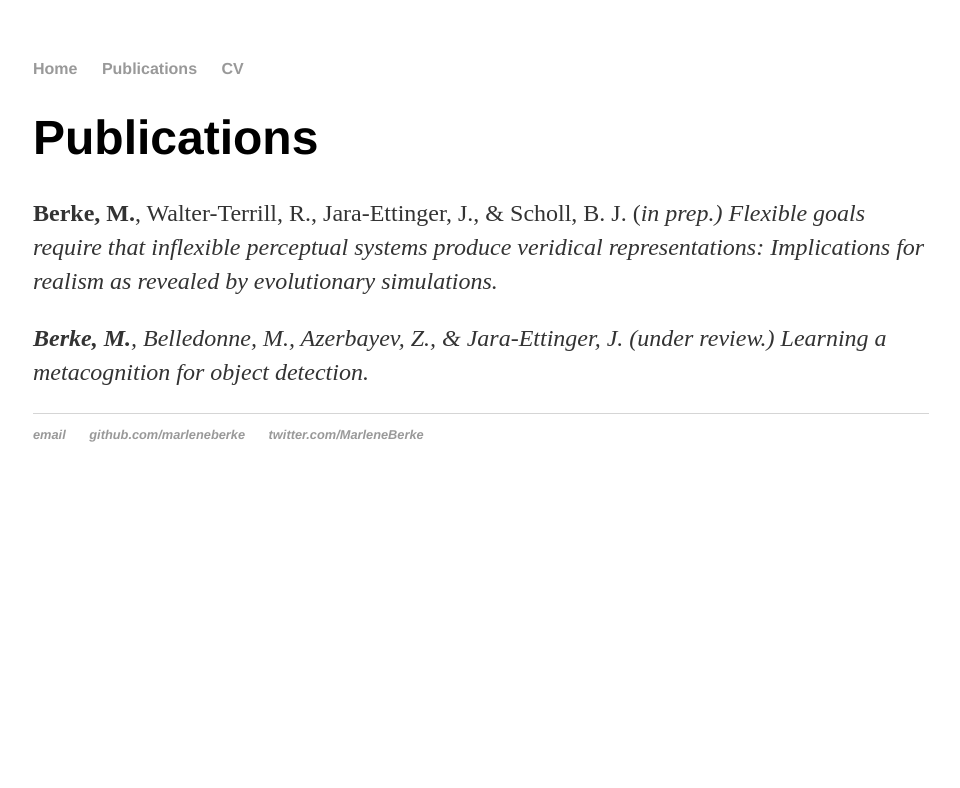
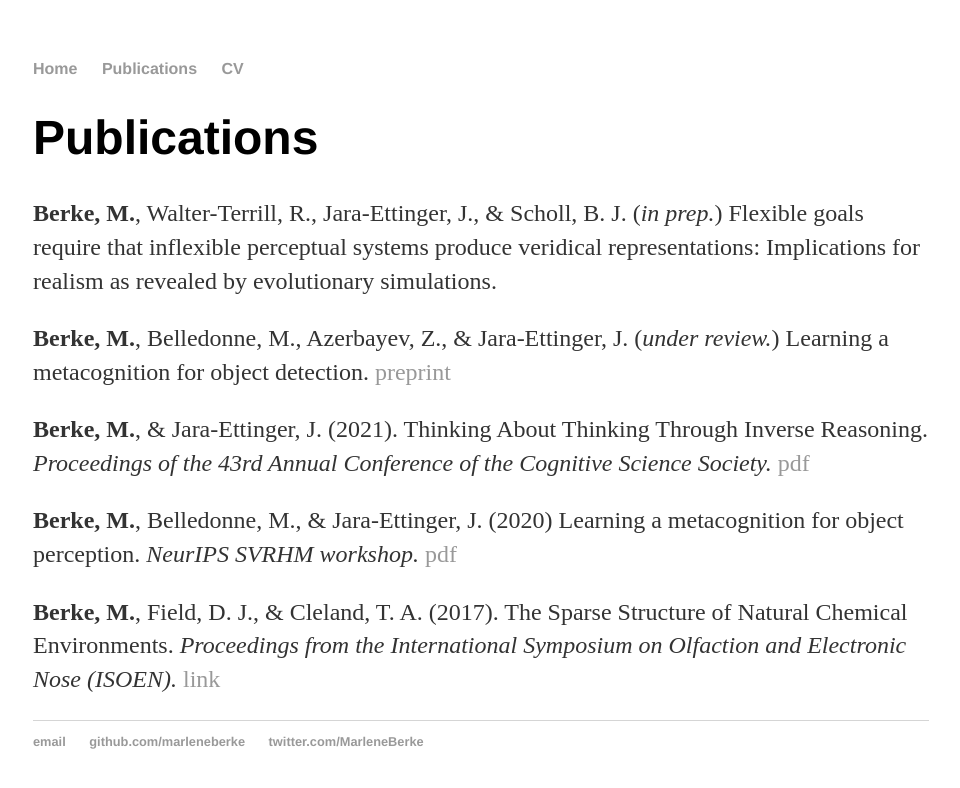
Before and after one commit to marleneberke/marleneberke.github.io, a Jekyll site: the page built from publications.html, in a window 1280 px wide. Shown: the top 788 px of the page, without its empty margins (159-1119 px from the left). Built offline with Jekyll 4.4.1, drawn with Linux system fonts in a browser that asks for light colours.

Commit message:
Update publications.html

```diff
--- a/publications.html
+++ b/publications.html
@@ -5,6 +5,12 @@ title: Publications
 
 <h1>Publications</h1>
 
-<p><b>Berke, M.</b>, Walter-Terrill, R., Jara-Ettinger, J., & Scholl, B. J. (<i>in prep.</b>) Flexible goals require that inflexible perceptual systems produce veridical representations: Implications for realism as revealed by evolutionary simulations. </p>
+<p><b>Berke, M.</b>, Walter-Terrill, R., Jara-Ettinger, J., & Scholl, B. J. (<i>in prep.</i>) Flexible goals require that inflexible perceptual systems produce veridical representations: Implications for realism as revealed by evolutionary simulations. </p>
 
-<p><b>Berke, M.</b>, Belledonne, M., Azerbayev, Z., & Jara-Ettinger, J. (<i>under review.</b>) Learning a metacognition for object detection. </p>
+<p><b>Berke, M.</b>, Belledonne, M., Azerbayev, Z., & Jara-Ettinger, J. (<i>under review.</i>) Learning a metacognition for object detection. <a href="https://arxiv.org/abs/2110.03105">preprint</a> </p>
+
+<p><b>Berke, M.</b>, & Jara-Ettinger, J. (2021). Thinking About Thinking Through Inverse Reasoning. <i>Proceedings of the 43rd Annual Conference of the Cognitive Science Society.</i> <a href="https://psyarxiv.com/r25qn/download?format=pdf">pdf</a> </p>
+
+<p><b>Berke, M.</b>, Belledonne, M., & Jara-Ettinger, J. (2020) Learning a metacognition for object perception. <i>NeurIPS SVRHM workshop.</i> <a href="https://arxiv.org/pdf/2011.15067.pdf">pdf</a> </p>
+
+<p><b>Berke, M.</b>, Field, D. J., & Cleland, T. A. (2017). The Sparse Structure of Natural Chemical Environments. <i>Proceedings from the International Symposium on Olfaction and Electronic Nose (ISOEN).</i> <a href="https://ieeexplore.ieee.org/document/7968888">link</a>
```
